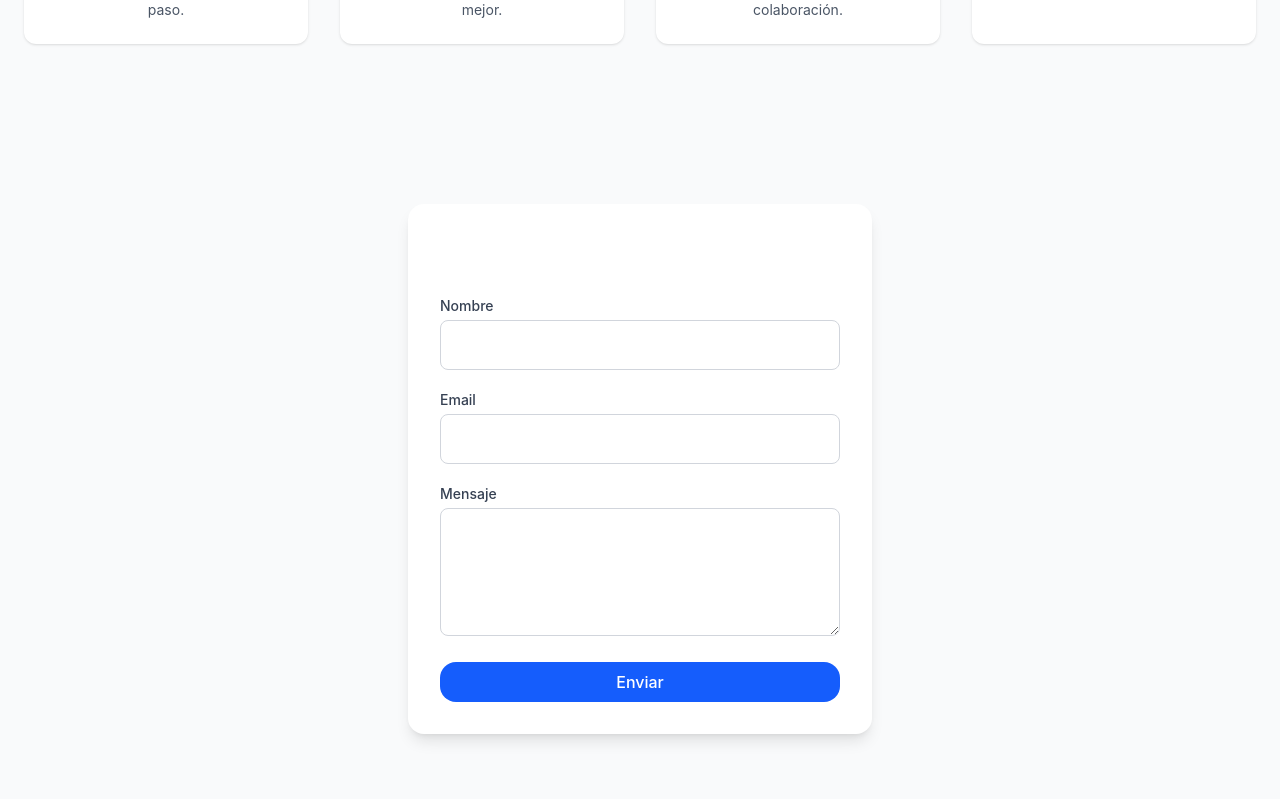
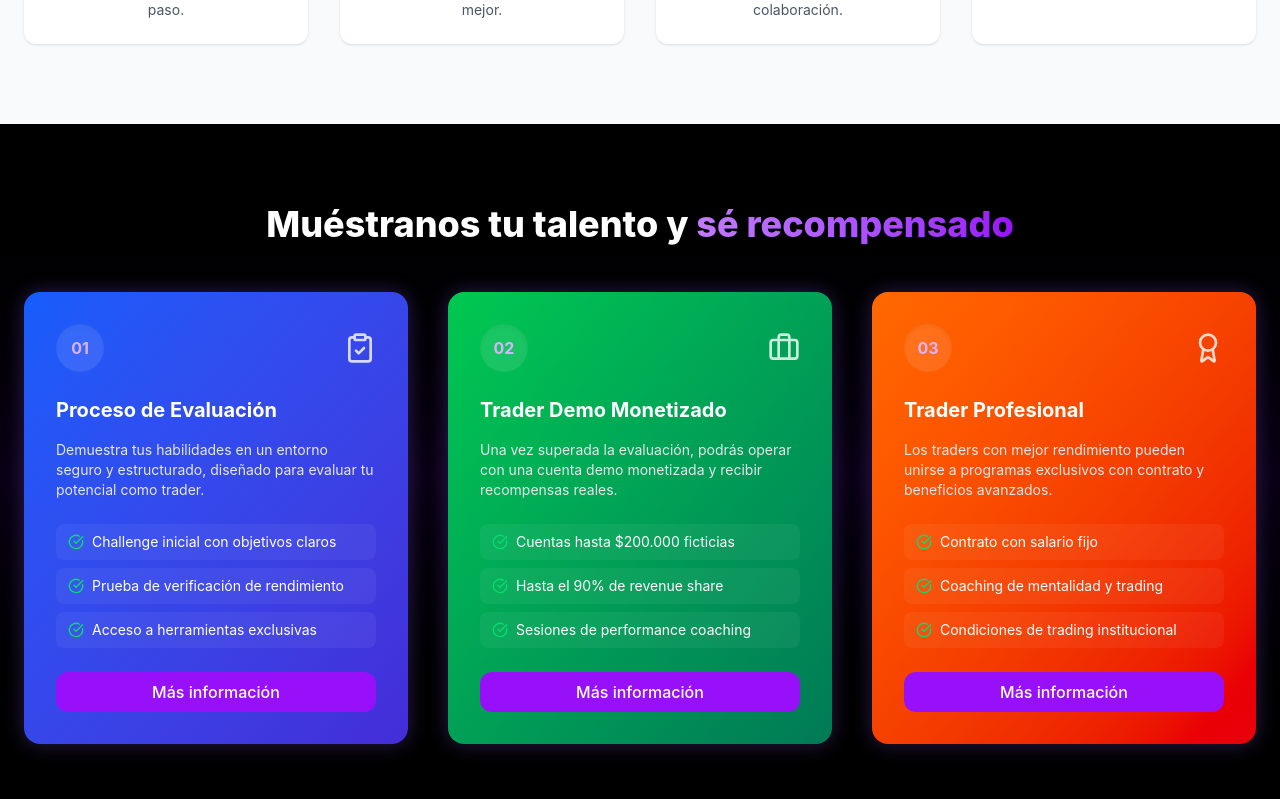
Before and after one commit to BHeydeBautista/Skyfrex, a Next.js app: page / in a window 1280 px wide. Shown: the part 1821-2620 px from the top of the page. Built offline with nearby package versions, Linux system fonts and the light colour scheme.

Commit message:
Info: Cree el componente Steps

```diff
--- a/src/app/page.tsx
+++ b/src/app/page.tsx
@@ -1,14 +1,14 @@
 import Hero from "../components/Hero";
 import About from "../components/About";
+import Steps from "../components/Steps";
 
-import Contact from "../components/Contact";
 
 export default function HomePage() {
   return (
     <main className="flex flex-col min-h-screen">
       <Hero />
       <About />
-      <Contact />
+      <Steps />
     </main>
   );
 }
--- a/src/components/Contact.tsx
+++ /dev/null
@@ -1,55 +0,0 @@
-"use client";
-
-import { Button } from "../components/ui/button";
-
-export default function Contact() {
-  return (
-    <section className="py-20 bg-gray-50">
-      <div className="container mx-auto px-6 max-w-lg">
-        <div className="bg-white rounded-2xl shadow-lg p-8">
-          <h2 className="text-3xl font-bold mb-6 text-center">Contáctanos</h2>
-          <form className="space-y-5">
-            <div className="text-left">
-              <label className="block text-sm font-medium text-gray-700 mb-1">
-                Nombre
-              </label>
-              <input
-                type="text"
-                placeholder="Tu nombre"
-                required
-                className="w-full p-3 rounded-lg border border-gray-300 focus:outline-none focus:ring-2 focus:ring-blue-500 focus:border-blue-500"
-              />
-            </div>
-
-            <div className="text-left">
-              <label className="block text-sm font-medium text-gray-700 mb-1">
-                Email
-              </label>
-              <input
-                type="email"
-                placeholder="Tu email"
-                required
-                className="w-full p-3 rounded-lg border border-gray-300 focus:outline-none focus:ring-2 focus:ring-blue-500 focus:border-blue-500"
-              />
-            </div>
-
-            <div className="text-left">
-              <label className="block text-sm font-medium text-gray-700 mb-1">
-                Mensaje
-              </label>
-              <textarea
-                placeholder="Escribe tu mensaje..."
-                required
-                className="w-full p-3 rounded-lg border border-gray-300 h-32 focus:outline-none focus:ring-2 focus:ring-blue-500 focus:border-blue-500"
-              />
-            </div>
-
-            <Button className="w-full transition-transform duration-200 hover:scale-[1.02]">
-              Enviar
-            </Button>
-          </form>
-        </div>
-      </div>
-    </section>
-  );
-}
--- /dev/null
+++ b/src/components/Steps.tsx
@@ -0,0 +1,60 @@
+"use client";
+
+import { steps } from "../data/stepsData";
+import { CheckCircle } from "lucide-react";
+
+export default function Steps() {
+  return (
+    <section className="py-20 bg-gradient-to-b from-black via-[#0a0015] to-black">
+      <div className="container mx-auto px-6">
+        {/* Título */}
+        <h2 className="text-4xl font-extrabold text-center text-white mb-12">
+          Muéstranos tu talento y{" "}
+          <span className="bg-gradient-to-r from-purple-400 to-purple-600 bg-clip-text text-transparent">
+            sé recompensado
+          </span>
+        </h2>
+
+        {/* Steps */}
+        <div className="grid md:grid-cols-3 gap-10">
+          {steps.map((step, i) => (
+            <div
+              key={i}
+              className={`relative flex flex-col bg-gradient-to-br ${step.bgColor} text-white rounded-2xl shadow-[0_0_20px_rgba(139,92,246,0.3)] p-8 hover:scale-105 transition`}
+            >
+              {/* Número */}
+              <div className="flex items-center justify-between mb-6">
+                <div className="w-12 h-12 flex items-center justify-center rounded-full bg-white/10 text-purple-300 font-bold shadow-inner">
+                  {step.number}
+                </div>
+                <step.icon className="w-8 h-8 opacity-80" />
+              </div>
+
+              {/* Título */}
+              <h3 className="text-xl font-bold mb-4">{step.title}</h3>
+              <p className="text-sm text-gray-200 mb-6">{step.description}</p>
+
+              {/* Lista de beneficios */}
+              <ul className="space-y-2 text-sm">
+                {step.benefits.map((benefit, idx) => (
+                  <li
+                    key={idx}
+                    className="flex items-center gap-2 bg-white/5 rounded-lg px-3 py-2"
+                  >
+                    <CheckCircle className="w-4 h-4 text-green-400" />
+                    {benefit}
+                  </li>
+                ))}
+              </ul>
+
+              {/* Botón */}
+              <button className="mt-6 px-5 py-2 rounded-xl bg-purple-600 text-white font-medium hover:bg-purple-700 transition">
+                Más información
+              </button>
+            </div>
+          ))}
+        </div>
+      </div>
+    </section>
+  );
+}
--- /dev/null
+++ b/src/data/stepsData.ts
@@ -0,0 +1,43 @@
+import { ClipboardCheck, Briefcase, Award } from "lucide-react";
+
+export const steps = [
+  {
+    number: "01",
+    title: "Proceso de Evaluación",
+    description:
+      "Demuestra tus habilidades en un entorno seguro y estructurado, diseñado para evaluar tu potencial como trader.",
+    benefits: [
+      "Challenge inicial con objetivos claros",
+      "Prueba de verificación de rendimiento",
+      "Acceso a herramientas exclusivas",
+    ],
+    icon: ClipboardCheck,
+    bgColor: "from-blue-600 to-indigo-700",
+  },
+  {
+    number: "02",
+    title: "Trader Demo Monetizado",
+    description:
+      "Una vez superada la evaluación, podrás operar con una cuenta demo monetizada y recibir recompensas reales.",
+    benefits: [
+      "Cuentas hasta $200.000 ficticias",
+      "Hasta el 90% de revenue share",
+      "Sesiones de performance coaching",
+    ],
+    icon: Briefcase,
+    bgColor: "from-green-500 to-emerald-700",
+  },
+  {
+    number: "03",
+    title: "Trader Profesional",
+    description:
+      "Los traders con mejor rendimiento pueden unirse a programas exclusivos con contrato y beneficios avanzados.",
+    benefits: [
+      "Contrato con salario fijo",
+      "Coaching de mentalidad y trading",
+      "Condiciones de trading institucional",
+    ],
+    icon: Award,
+    bgColor: "from-orange-500 to-red-600",
+  },
+];
```
